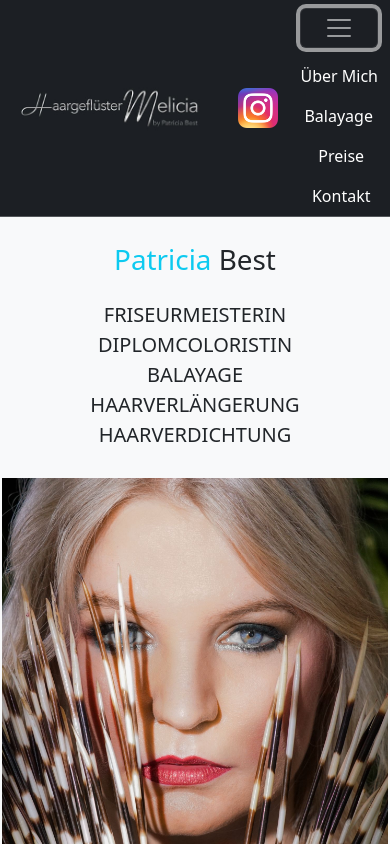
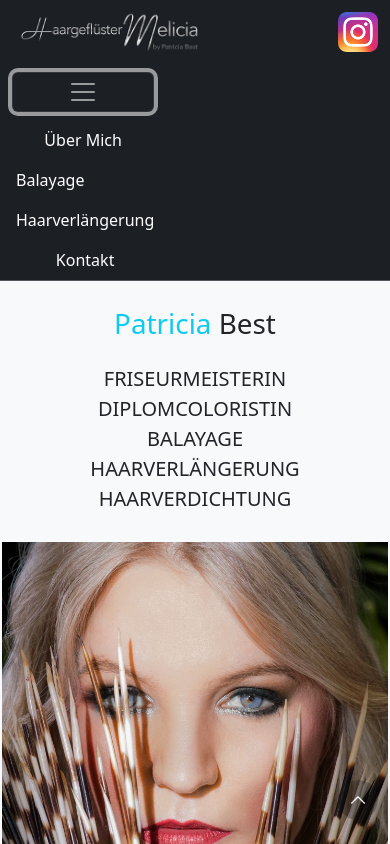
Before and after one commit to MaikroX/HaargefluesterMelicia, a plain HTML site: page index.html in a window 390 px wide. Both pictures are taken after a click on the button "Toggle navigation". Shown: the top 844 px of the page. Drawn offline with nearby package versions, Linux system fonts and the light colour scheme; a script that the page names is missing.

Commit message:
add scroll up arrow only shown when window scroll down

```diff
--- a/css/style.css
+++ b/css/style.css
@@ -46,15 +46,22 @@ body {
 
 .scroll-up {
   position: fixed;
-  border-radius: 2px;
-  height: 50px;
-  width: 50px;
+  height: 40px !important;
+  width: 40px !important;
   line-height: 50px;
   text-decoration: none;
   text-align: center;
+  right: 12px;
+  bottom: 24px;
+  z-index: 10;
+  background-color: rgba(22, 22, 22, 0.289);
+  padding: 12px;
+  border-radius: 50%;
+}
+
+.hide {
   opacity: 0;
-  right: 50px;
-  bottom: 50px;
-  z-index: 1030;
-  visibility: hidden;
 }
+.show {
+  opacity: 1;
+}
--- a/index.html
+++ b/index.html
@@ -33,6 +33,7 @@
   </head>
 
   <body>
+    <div id="allIn">
       <!-- Navbar Start -->
       <nav
         class="navbar navbar-expand-lg navbar-dark bg-color-top border-bottom border-light border-opacity-25 p-0 navbar-sticky"
@@ -76,20 +77,24 @@
             >
               <ul class="navbar-nav">
                 <li class="nav-item d-flex justify-content-center">
-                <a class="nav-link text-white navbar-fontsize" href="#überMich"
+                  <a
+                    class="nav-link text-white navbar-fontsize"
+                    href="#überMich"
                     >Über Mich</a
                   >
                 </li>
                 <li class="ms-1 nav-item justify-content-center">
-                <a class="nav-link text-white navbar-fontsize" href="#balayage"
+                  <a
+                    class="nav-link text-white navbar-fontsize"
+                    href="#balayage"
                     >Balayage</a
                   >
                 </li>
                 <li class="ms-1 nav-item d-flex justify-content-center">
                   <a
                     class="nav-link text-white align-items-center navbar-fontsize"
-                  href="#"
-                  >Preise</a
+                    href="#haarverlängerung"
+                    >Haarverlängerung</a
                   >
                 </li>
                 <li class="ms-1 nav-item d-flex justify-content-center">
@@ -106,7 +111,7 @@
 
       <!-- First Part READY -->
       <div
-      class="bg-dark text-dark text-center height-media vh-100 m-0 d-flex justify-content-center align-items-sm-center"
+        class="bg-dark text-dark text-center height-media vh-100 m-0 d-flex justify-content-center align-items-sm-center div-height"
       >
         <div class="container p-0 pb-0">
           <div
@@ -116,7 +121,8 @@
               class="bg-light p-sm-4 p-lg-5 vh-50 border border-2 border-light"
             >
               <h1 class="m-4">
-              <span class="text-info">Patricia</span> <span class="">Best</span>
+                <span class="text-info">Patricia</span>
+                <span class="">Best</span>
               </h1>
               <p class="lead m-4">
                 FRISEURMEISTERIN <br />
@@ -128,7 +134,7 @@
             </div>
 
             <img
-            class="img-fluid col-sm-7 col-md-5 p-sm-0 mb-sm-4 m-md-0 border border-2 border-light height-media"
+              class="img-fluid col-sm-7 col-md-5 p-sm-0 mb-sm-4 border border-2 border-light height-media"
               src="./img/header1.jpg"
               alt=""
             />
@@ -155,7 +161,9 @@
               style="max-height: 600px; max-width: 480px"
             />
 
-          <div class="p-lg-5 d-flex flex-column justify-content-center mx-sm-0">
+            <div
+              class="p-lg-5 d-flex flex-column justify-content-center mx-sm-0"
+            >
               <div class="bg-light p-sm-5">
                 <h2 class="m-4">
                   <span class="text-info">ÜBER</span>
@@ -169,10 +177,10 @@
                 </p>
                 <p class="lead p-4 d-none d-sm-inline">
                   Neue Trends machen diese Branche so spannend, deshalb durfte
-                auch der Calligraphy Cut bei bei mir einziehen. Außerdem schlägt
-                mein Herz für Haarpflege und Beratung, denn das ist und bleibt
-                das A und O. Ich bin also kurz gesagt, dein Ansprechpartner für
-                alle Haarfragen, Anlässe und Umstylings.
+                  auch der Calligraphy Cut bei bei mir einziehen. Außerdem
+                  schlägt mein Herz für Haarpflege und Beratung, denn das ist
+                  und bleibt das A und O. Ich bin also kurz gesagt, dein
+                  Ansprechpartner für alle Haarfragen, Anlässe und Umstylings.
                 </p>
               </div>
             </div>
@@ -1074,7 +1082,7 @@
 
       <!-- Fourth Part-->
 
-    <div class="d-sm-flex text-bg-secondary">
+      <div id="haarverlängerung" class="d-sm-flex text-bg-secondary">
         <div
           class="media-background-sm-flex d-flex flex-column justify-content-center align-items-center p-2"
         >
@@ -1120,7 +1128,7 @@
         />
 
         <img
-        class="long-hairs long-hairs-media my-2"
+          class="long-hairs long-hairs-media my-sm-2 mt-2"
           src="./img/Verdichtung4.jpg"
           alt=""
           style="width: 400px; height: auto"
@@ -1153,7 +1161,15 @@
           referrerpolicy="no-referrer-when-downgrade"
         ></iframe>
       </div>
+    </div>
     <!-- include Google Maps -->
+
+    <div>
+      <a href="#"
+        ><img class="scroll-up" src="./img/arrow-up1.png" alt="" id="arrowUp"
+      /></a>
+    </div>
+
     <script async src="//www.instagram.com/embed.js"></script>
   </body>
 </html>
--- a/js/main.js
+++ b/js/main.js
@@ -0,0 +1,16 @@
+/**
+ *
+ * This Function shows or hide an arrow to scroll up if the window is scrolled down for 200px
+ */
+
+var myScrollFunc = function () {
+  let myID = document.getElementById("arrowUp");
+  var y = window.scrollY;
+  console.log("Das ist meine Id", myID);
+  if (y >= 200) {
+    myID.className = "scroll-up show";
+  } else {
+    myID.className = "scroll-up hide";
+  }
+};
+window.addEventListener("scroll", myScrollFunc);
```
Also changed, not shown: img/arrow-up1.png (added). Lines whose indentation alone changed are shown as unchanged.
